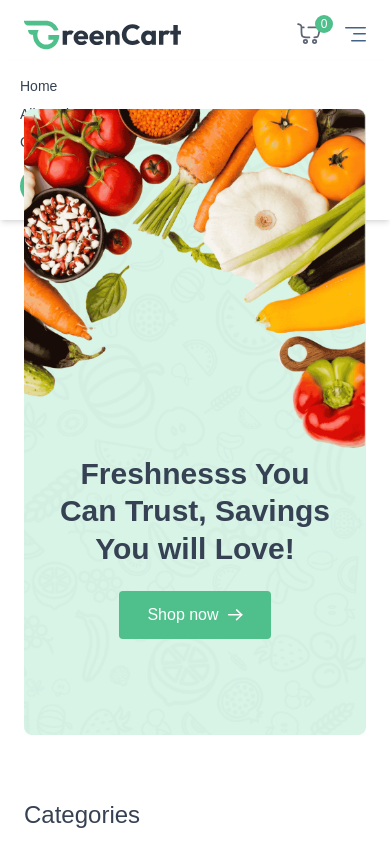
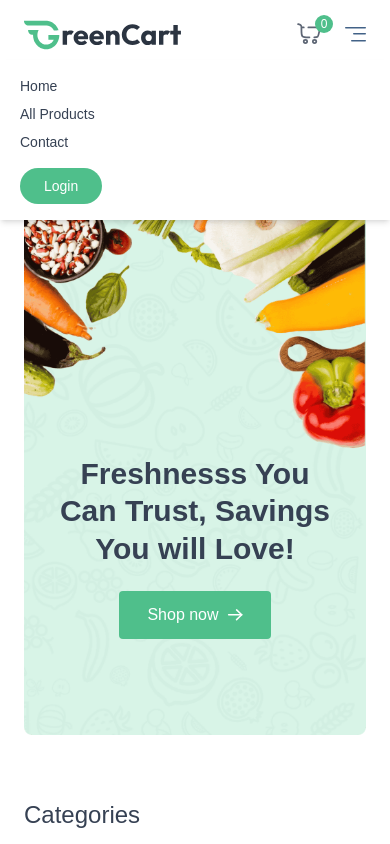
Before and after one commit to JagadeeshRallabandi/jagasgreencart, a React (Vite) app in the folder client/: page / in a window 390 px wide. Both pictures are taken after a click on the button "Menu". Shown: the top 844 px of the page. Built offline with nearby package versions, Linux system fonts and the light colour scheme; no server answers.

Commit message:
Main_Banner_issue_solved

```diff
--- a/client/src/components/MainBanner.jsx
+++ b/client/src/components/MainBanner.jsx
@@ -4,7 +4,7 @@
 
 const MainBanner = () => {
   return (
-    <div className='relative mt-10'>
+    <div className='relative mt-10 z-0'>
         <img src={assets.main_banner_bg} alt="banner" className='w-full hidden md:block'/>
         <img src={assets.main_banner_bg_sm} alt="banner" className='w-full md:hidden'/>
         <div className='absolute inset-0 flex flex-col items-center md:items-start justify-end md:justify-center pb-24 md:pb-0 px-4 md:pl-18 lg:pl-24'>
--- a/client/src/components/Navbar.jsx
+++ b/client/src/components/Navbar.jsx
@@ -81,7 +81,7 @@
             {/* Mobile Menu */}
 
             { open && (
-                <div className={`${open ? 'flex' : 'hidden'} absolute top-[60px] left-0 w-full bg-white shadow-md py-4 flex-col items-start gap-2 px-5 text-sm md:hidden`}>
+                <div className={`${open ? 'flex' : 'hidden'} absolute top-[60px] left-0 w-full bg-white shadow-md z-50 py-4 flex-col items-start gap-2 px-5 text-sm md:hidden`}>
                 <NavLink to='/' onClick={()=>setOpen(false)}>Home</NavLink>
                 <NavLink to='/products' onClick={()=>setOpen(false)}>All Products</NavLink>
                 {user &&
```
